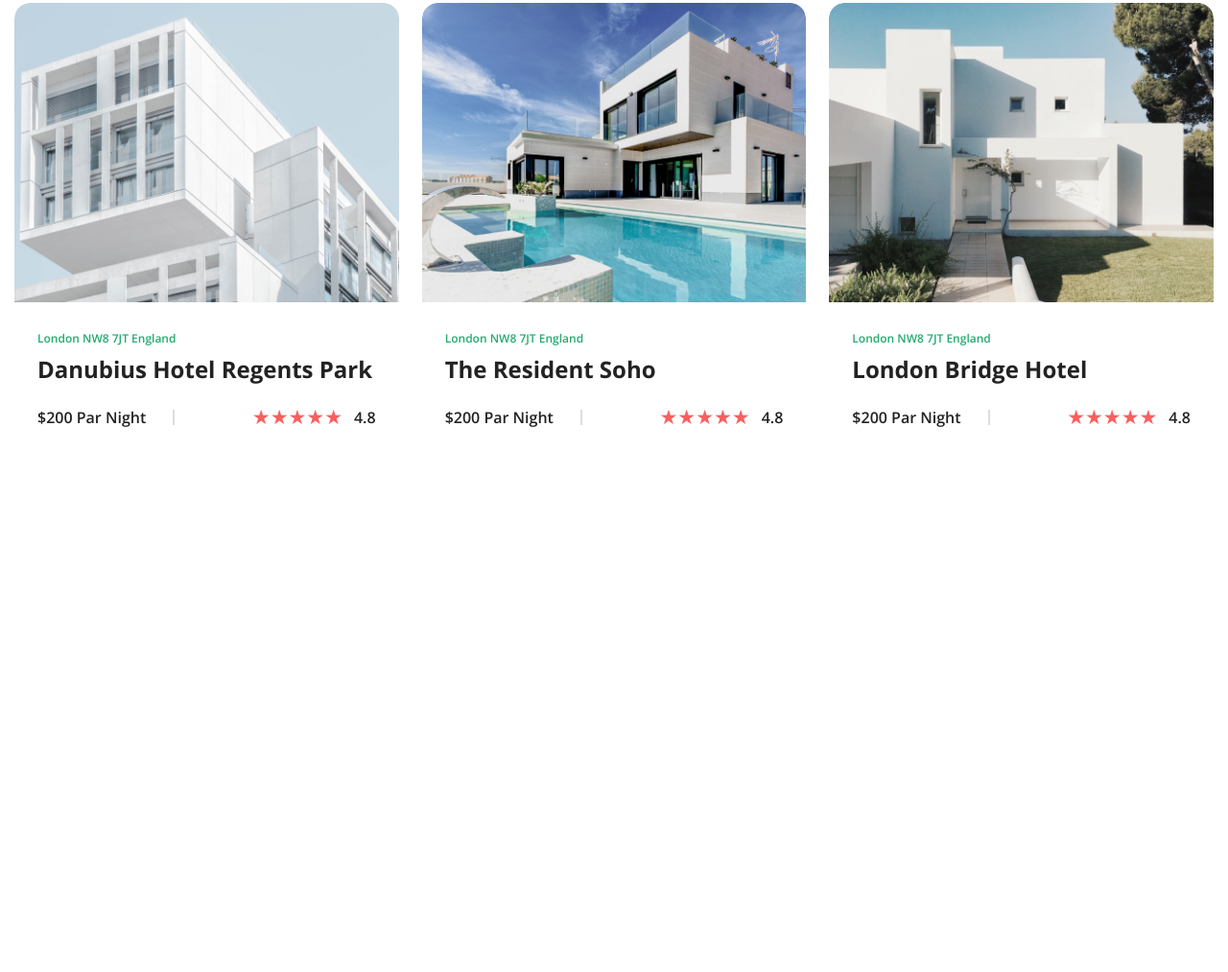
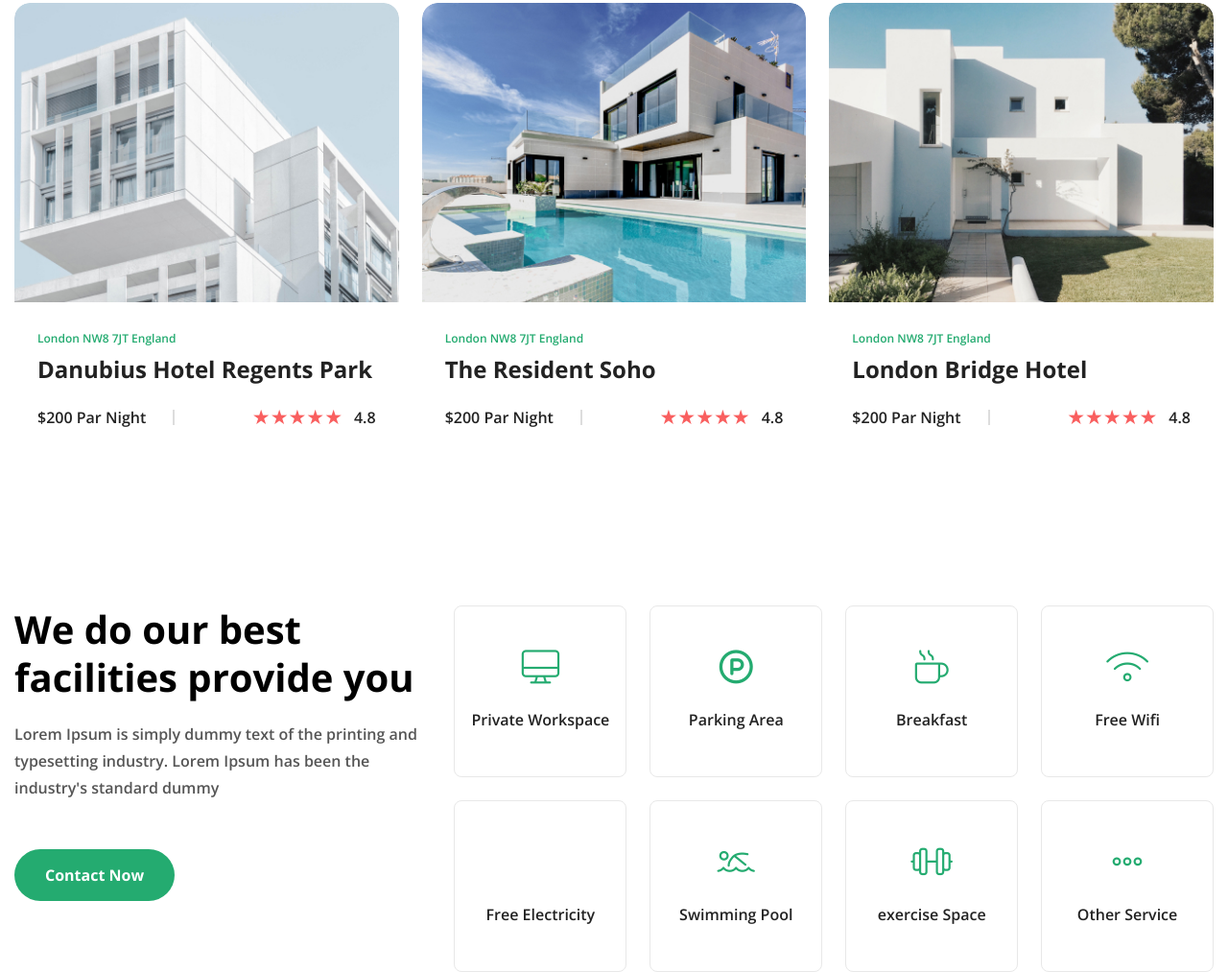
Before and after one commit to Farxod1999/booking, a plain HTML site: page index.html in a window 1280 px wide. Shown: the part 1243-2256 px from the top of the page at 96% size. Before the commit the page ends 1727 px from the top, so only its background shows below. Drawn offline with Linux system fonts and the light colour scheme; a web font is replaced by a local one.

Commit message:
Добавлен блок 'комфорт'

```diff
--- a/index.html
+++ b/index.html
@@ -175,6 +175,55 @@
                 </div>
             </div>
         </section>
+        <section class="comfort">
+            <div class="container">
+               <div class="comfort-container">
+                <div class="facilities">
+                    <h3 class="facilities__title">
+                        We do our best facilities provide you
+                    </h3>
+                    <p class="facilities__descr">
+                        Lorem Ipsum is simply dummy text of the printing and typesetting industry. Lorem Ipsum has been the industry's standard dummy
+                    </p>
+                    <a href="#" class="btn__g">Contact Now</a>
+                </div>
+                <div class="services">
+                    <div class="services__card">
+                        <i class="fa-light fa-desktop services__icon"></i>
+                        <p class="services__descr">Private Workspace</p>
+                    </div>
+                    <div class="services__card">
+                        <i class="fa-regular fa-circle-parking services__icon"></i>
+                        <p class="services__descr">Parking Area</p>
+                    </div>
+                    <div class="services__card">
+                        <i class="fa-light fa-mug-hot services__icon"></i>
+                        <p class="services__descr">Breakfast</p>
+                    </div>
+                    <div class="services__card">
+                        <i class="fa-light fa-wifi services__icon "></i>
+                        <p class="services__descr">Free Wifi</p>
+                    </div>
+                    <div class="services__card">
+                        <i class="fa-thin fa-bolt-lightning services__icon"></i>
+                        <p class="services__descr">Free Electricity</p>
+                    </div>
+                    <div class="services__card">
+                        <i class="fa-light fa-person-swimming services__icon"></i>
+                        <p class="services__descr">Swimming Pool</p>
+                    </div>
+                    <div class="services__card">
+                        <i class="fa-light fa-dumbbell services__icon"></i>
+                        <p class="services__descr">exercise Space</p>
+                    </div>
+                    <div class="services__card">
+                        <i class="fa-light fa-ellipsis-stroke services__icon"></i>
+                        <p class="services__descr">Other Service</p>
+                    </div>
+                </div>
+               </div>
+            </div>
+        </section>
     </main>
 </body>
 </html>
--- a/styles/style.css
+++ b/styles/style.css
@@ -295,6 +295,7 @@
 .hotels{
     margin-top: 120px;
     position: relative;
+    margin-bottom: 147px;
 }
 .views{
     display: flex;
@@ -445,4 +446,71 @@
     transform: translateX(-30px);
 }
 /*HOTELS END*/
+/************************************* */
+
+
+/*comfot start*/
+.btn__g{
+    font-weight: 600;
+    font-size: 16px;
+    color: #FFFFFF;
+    background: #24AB70;
+    border-radius: 35px;
+    display: inline-block;
+    padding: 16px 32px;
+}
+.comfort-container{
+   display: flex;
+   justify-content: space-between;
+   align-items: flex-start;
+}
+.facilities{
+    max-width: 421px;
+    width: 100%;
+    margin-right: 24px;
+}
+.facilities__title{
+    font-weight: 600;
+    font-size: 40px;
+    line-height: 50px;
+    color: #000000;
+    margin-bottom: 20px;
+}
+.facilities__descr{
+    font-size: 16px;
+    line-height: 28px;
+    color: #555555;
+    margin-bottom: 50px;
+
+}
+.services__card{
+    padding: 45px 17px;
+    display: flex;
+    justify-content: center;
+    align-items: center;
+    flex-direction: column;
+    border: 1px solid #E8E8E8;
+    border-radius: 8px;
+}
+.services{
+    display: grid;
+    grid-template-columns: repeat(4, 1fr);
+    gap: 24px;
+}
+.services__descr{
+    font-size: 16px;
+    line-height: 28px;
+    color: #222222;
+    text-align: center;
+    width: 100%;
+}
+.services__icon{
+    margin-bottom: 24px;
+    font-size: 35px;
+    color: rgba(36, 171, 112, 1);
+    height: 35px;
+}
+
+
+/*comfot end*/
 /*MAIN END*/
```
